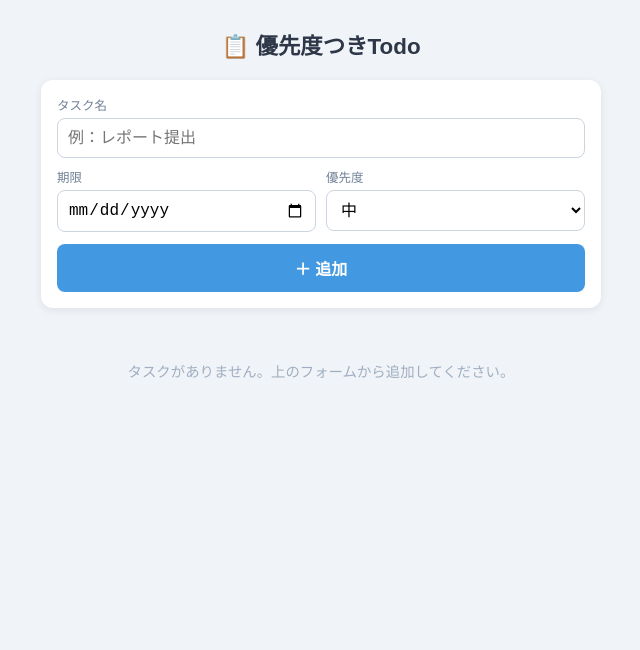
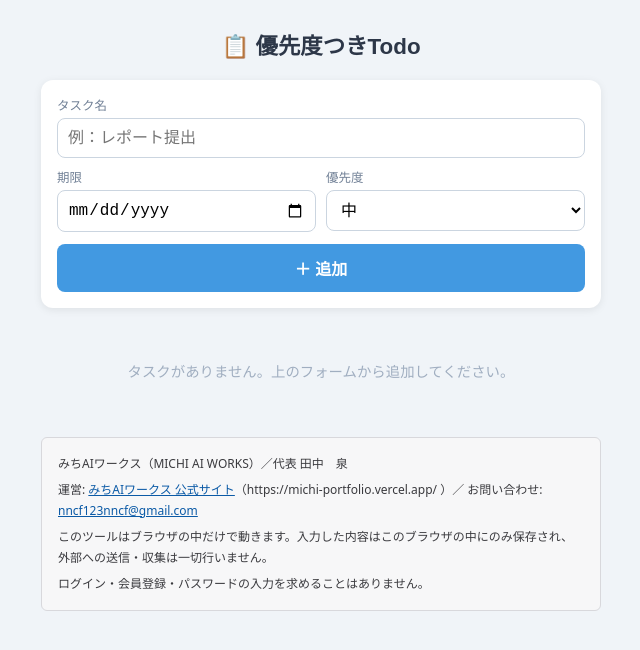
Before and after one commit to nncf123nncf-oss/todo-priority-app, a plain HTML site: page index.html in a window 1280 px wide. Shown: the whole page, without its empty margins (319-959 px from the left). Drawn offline with Linux system fonts and the light colour scheme.

Commit message:
運営者表記フッタを追加（Safe Browsing 再発対応・Day037と同一仕様）
Co-Authored-By: Claude Sonnet 5.5 <noreply@anthropic.com>

```diff
--- a/index.html
+++ b/index.html
@@ -5,6 +5,33 @@
   <meta name="viewport" content="width=device-width, initial-scale=1.0">
   <title>優先度つきTodoアプリ</title>
   <link rel="stylesheet" href="style.css">
+    <style>
+  /* --- 運営者表記フッタ（全Day共通・Day037と同一仕様） -------------------
+     ページごとに配色が違うため、ページ側のCSS変数に依存せず自己完結させる。
+     ツール本体のスタイルには触れない。印刷時は表示しない。 */
+  .mw-footer {
+    box-sizing: border-box;
+    width: 100%;
+    max-width: 100%;
+    margin: 24px 0 0;
+    padding: 16px;
+    background: #F7F7F8;
+    border: 1px solid #D8D8DC;
+    border-radius: 6px;
+    color: #3A3A3E;
+    font-family: system-ui, sans-serif;
+    font-size: 12px;
+    font-weight: 400;
+    line-height: 1.7;
+    text-align: left;
+    overflow-wrap: anywhere;
+  }
+  .mw-footer p { margin: 0 0 6px; padding: 0; color: #3A3A3E; font-size: 12px; font-weight: 400; line-height: 1.7; text-align: left; }
+  .mw-footer p:last-child { margin-bottom: 0; }
+  .mw-footer a { color: #0B5AA6; }
+  .mw-footer.mw-footer--page { width: calc(100% - 32px); max-width: 720px; margin: 24px auto; }
+  @media print { .mw-footer { display: none; } }
+    </style>
 </head>
 <body>
   <main class="container">
@@ -36,6 +63,12 @@
     <ul id="task-list" class="task-list"></ul>
 
     <p id="empty-message" class="empty-message" hidden>タスクがありません。上のフォームから追加してください。</p>
+  <footer class="mw-footer">
+    <p>みちAIワークス（MICHI AI WORKS）／代表 田中　泉</p>
+    <p>運営: <a href="https://michi-portfolio.vercel.app/" rel="noopener">みちAIワークス 公式サイト</a>（https://michi-portfolio.vercel.app/ ）／ お問い合わせ: <a href="mailto:nncf123nncf@gmail.com">nncf123nncf@gmail.com</a></p>
+    <p>このツールはブラウザの中だけで動きます。入力した内容はこのブラウザの中にのみ保存され、外部への送信・収集は一切行いません。</p>
+    <p>ログイン・会員登録・パスワードの入力を求めることはありません。</p>
+  </footer>
   </main>
 
   <script src="app.js"></script>
```
